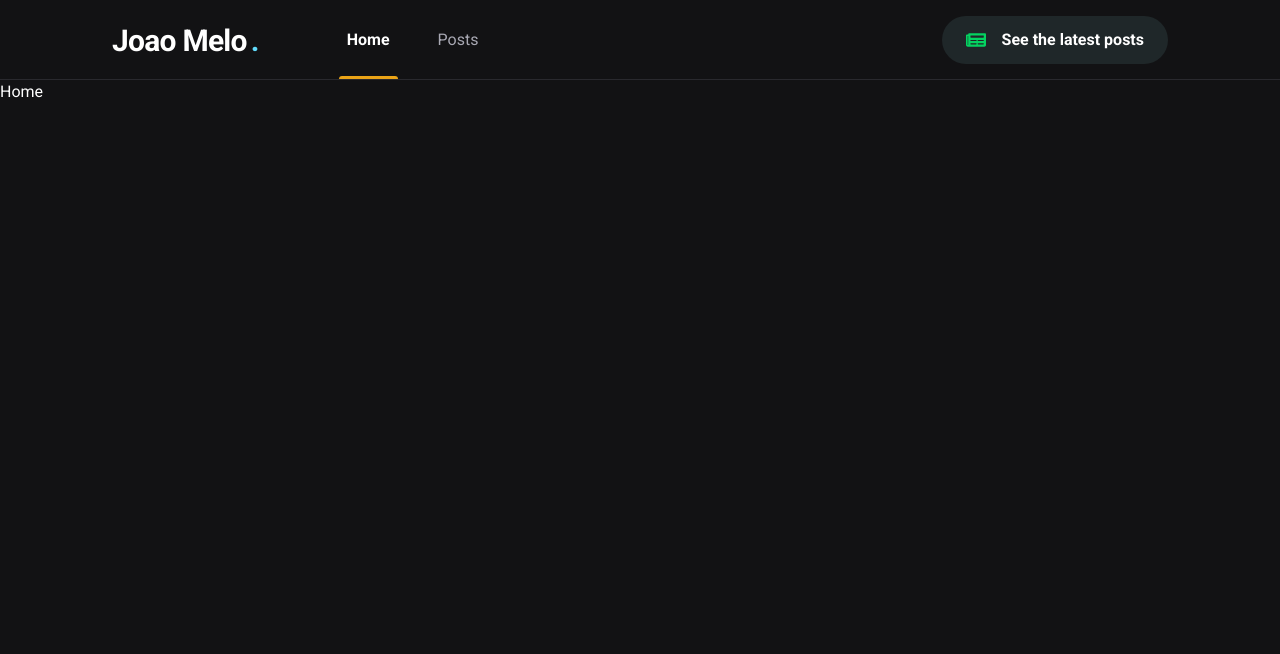
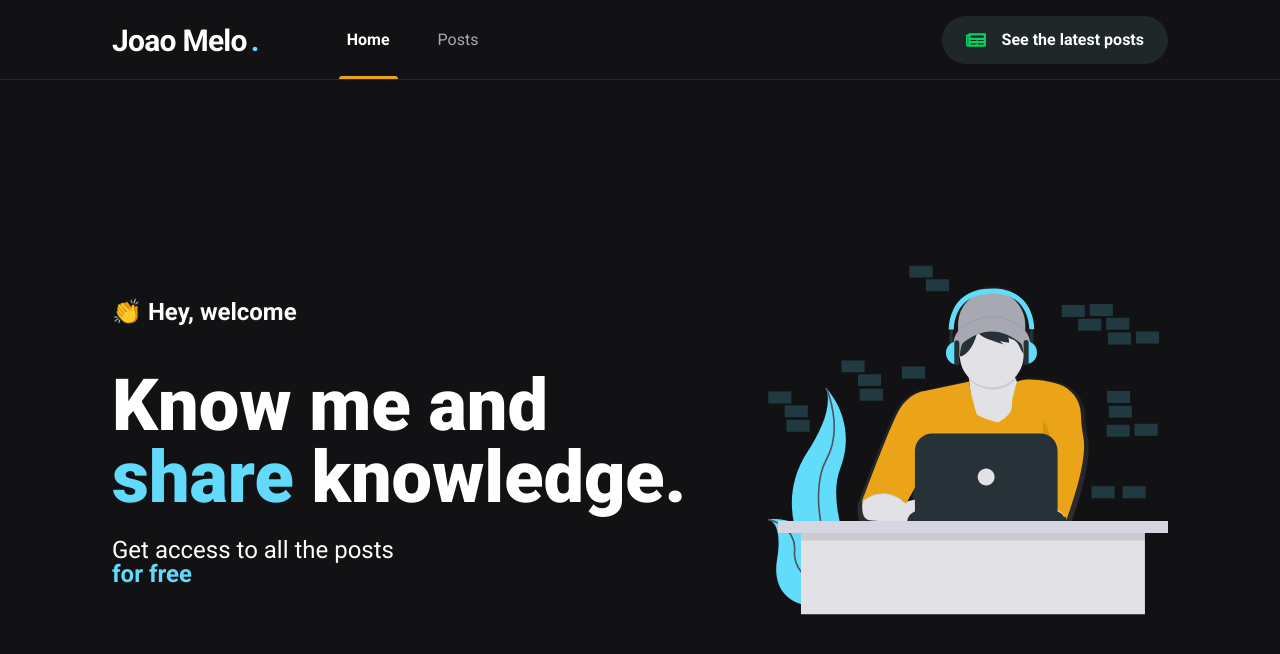
Before and after one commit to joaopcm/website, a Next.js app: page / in a window 1280 px wide. Shown: the top 654 px of the page. Built offline with nearby package versions, Linux system fonts and the light colour scheme.

Commit message:
feat: add Home page

```diff
--- a/src/pages/index.tsx
+++ b/src/pages/index.tsx
@@ -1,13 +1,53 @@
 import Head from "next/head";
+import { Flex, Box, Text, Heading, Image } from "@chakra-ui/react";
 
 export default function Home() {
   return (
     <>
       <Head>
-        <title>Joao Melo</title>
+        <title>Home | Joao Melo</title>
       </Head>
 
-      <h1>Home</h1>
+      <Flex
+        as="main"
+        maxWidth="1120px"
+        my="0"
+        mx="auto"
+        py="0"
+        px="2rem"
+        h="calc(100vh - 5rem)"
+        align="center"
+        justify="space-between"
+      >
+        <Box maxWidth="600px" as="section">
+          <Text fontSize="1.5rem" fontWeight="bold" as="span">
+            👏 Hey, welcome
+          </Text>
+
+          <Heading
+            as="h1"
+            fontSize="4.5rem"
+            lineHeight="4.5rem"
+            fontWeight="900"
+            mt="2.5rem"
+          >
+            Know me and{" "}
+            <Text color="cyan.500" as="span">
+              share
+            </Text>{" "}
+            knowledge.
+          </Heading>
+
+          <Text fontSize="1.5rem" lineHeight="1.5rem" mt="1.5rem" as="p">
+            Get access to all the posts <br />
+            <Text color="cyan.500" fontWeight="bold" as="span">
+              for free
+            </Text>
+          </Text>
+        </Box>
+
+        <Image src="/images/avatar.svg" alt="Man coding" boxSize="400px" />
+      </Flex>
     </>
   );
 }
```
Also changed, not shown: public/images/avatar.svg (added).
